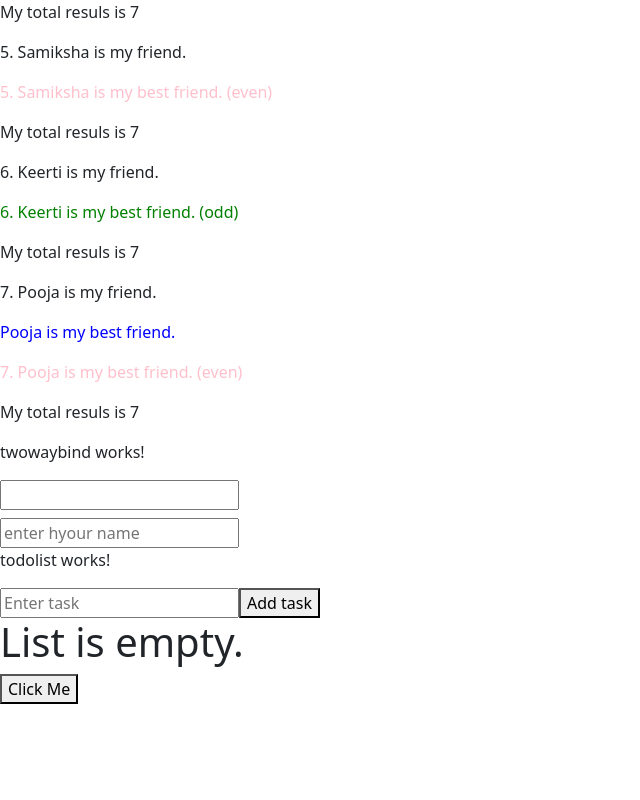
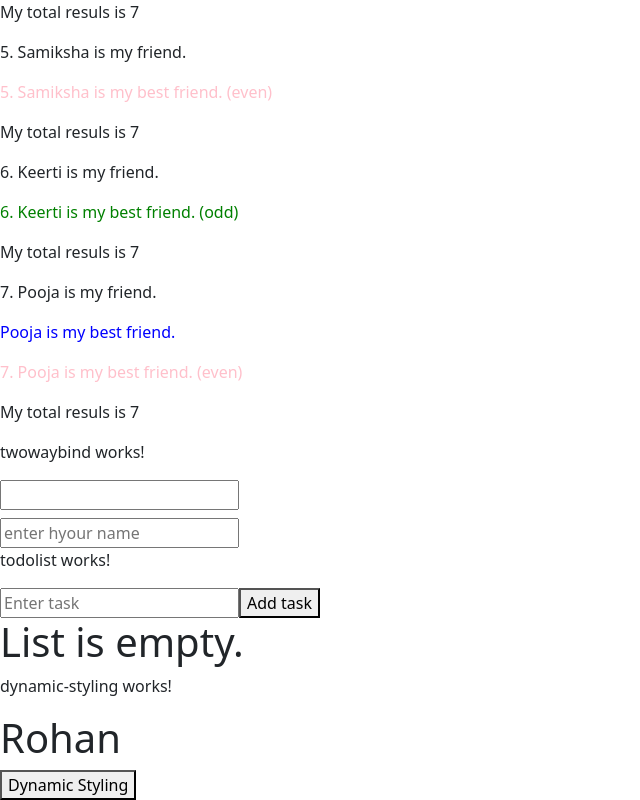
Before and after one commit to rohanpin1/angular-tutorial-10, an Angular app: page / in a window 1280 px wide. Shown: the part 2790-3590 px from the top of the page, without its empty margins (0-640 px from the left). Before the commit the page ends 3494 px from the top, so only its background shows below. Built offline with nearby package versions, Linux system fonts and the light colour scheme.

Commit message:
Dynamic Styling

```diff
--- a/src/app/app.component.html
+++ b/src/app/app.component.html
@@ -52,7 +52,8 @@
 
 <app-twowaybind></app-twowaybind>
 <app-todolist></app-todolist>
-<button value="Click Me!" (click)="handleClickEvent()">Click Me</button>
+<app-dynamic-styling></app-dynamic-styling>
+
 <!-- Bootstrap CSS -->
 <link rel="stylesheet" href="https://cdn.jsdelivr.net/npm/bootstrap@5.3.2/dist/css/bootstrap.min.css">
 <!-- Bootstrap JS Bundle (Optional, needed for components like modals) -->
--- a/src/app/app.component.ts
+++ b/src/app/app.component.ts
@@ -18,6 +18,7 @@ import { EffecttutorialComponent } from './effecttutorial/effecttutorial.compone
 import { ForloopcontextialComponent } from './forloopcontextial/forloopcontextial.component';
 import { TwowaybindComponent } from './twowaybind/twowaybind.component';
 import { TodolistComponent } from './todolist/todolist.component';
+import { DynamicStylingComponent } from './dynamic-styling/dynamic-styling.component';
 
 
 @Component({
@@ -25,7 +26,8 @@ import { TodolistComponent } from './todolist/todolist.component';
   imports: [NgFor, DatatableComponent, LoginComponent, SignupComponent
     , ProfileComponent, CounterComponent, GetsetinputfiieldvalueComponent, ControlflowComponent,
   ElseifcontrolComponent, SwitchcontrolComponent, ForloopcontrolComponent, SignalsComponent, SignalsdatatypesComponent
-, ComputedComponent, EffecttutorialComponent, ForloopcontextialComponent, TwowaybindComponent,TodolistComponent],
+, ComputedComponent, EffecttutorialComponent, ForloopcontextialComponent, TwowaybindComponent,TodolistComponent,
+DynamicStylingComponent],
   templateUrl: './app.component.html',
   styleUrl: './app.component.scss'
 })
@@ -37,12 +39,5 @@ export class AppComponent {
   ];
   formHeader = 'Registration form';
 
-  handleClickEvent(){
-    alert("hi")
-    this.otherFunction()
-  }
 
-  otherFunction(){
-    console.log("other function")
-  }
 }
--- /dev/null
+++ b/src/app/dynamic-styling/dynamic-styling.component.html
@@ -0,0 +1,11 @@
+<p>dynamic-styling works!</p>
+
+@if(isDynamic){
+
+    <h1 [style.backgroundColor]="bgColor" [style.fontSize.pt]="fontSize">Rohan</h1>
+}
+@else {
+    <h1>Rohan</h1>
+}
+
+<button (click)="dynamicStyle()">Dynamic Styling</button>
--- /dev/null
+++ b/src/app/dynamic-styling/dynamic-styling.component.ts
@@ -0,0 +1,17 @@
+import { Component } from '@angular/core';
+
+@Component({
+  selector: 'app-dynamic-styling',
+  imports: [],
+  templateUrl: './dynamic-styling.component.html',
+  styleUrl: './dynamic-styling.component.scss'
+})
+export class DynamicStylingComponent {
+  bgColor = 'red'
+  fontSize = '30'
+  isDynamic = false;
+
+  dynamicStyle(){
+    this.isDynamic = !this.isDynamic
+  }
+}
```
Also changed, not shown: src/app/dynamic-styling/dynamic-styling.component.scss (added), 1 other file (tests, documents, lock files or other folders).
